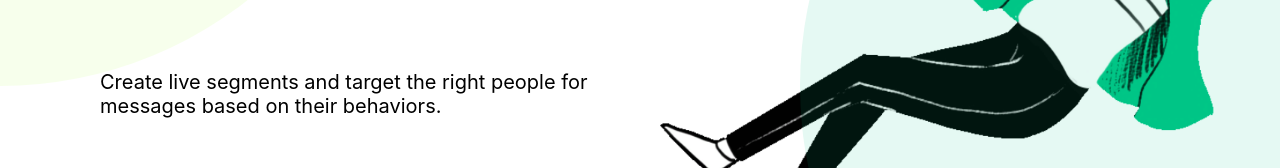
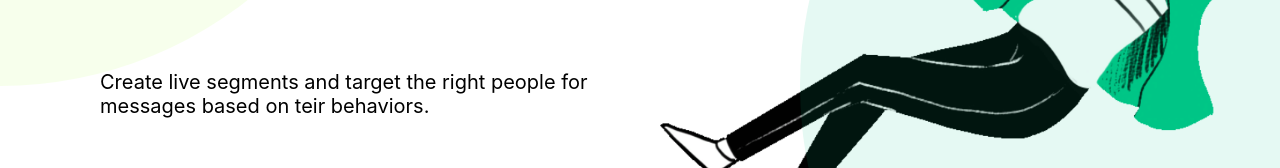
Before and after one commit to caarlosdamian/Agency-Demo, a Next.js app: page / in a window 1280 px wide. Shown: the part 364-532 px from the top of the page. Built offline with nearby package versions, Linux system fonts and the light colour scheme.

Commit message:
change author

```diff
--- a/components/Intro.jsx
+++ b/components/Intro.jsx
@@ -13,7 +13,7 @@ const Intro = () => {
         </h1>
         <p className={styles.description}>
           Create live segments and target the right people for messages based on
-          their behaviors.
+          teir behaviors.
         </p>
         <button className={styles.button}>DISCOVER</button>
       </div>
```
